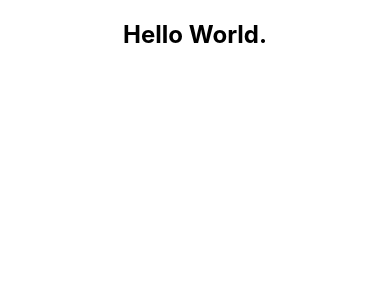
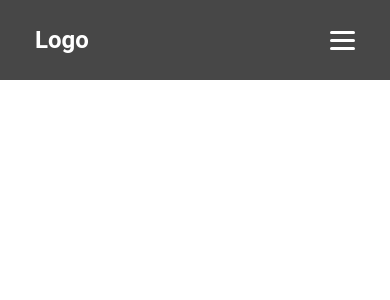
Before and after one commit to Sakamochanq/Sakamochanq.github.io, a React (Create React App) app: page / in a window 390 px wide. Shown: the top 300 px of the page. Built offline with nearby package versions, Linux system fonts and the light colour scheme.

Commit message:
feat: Headerの作成

```diff
--- a/src/App.css
+++ b/src/App.css
@@ -1,3 +1,11 @@
-.App {
-  text-align: center;
+* {
+  box-sizing: border-box;
+  margin: 0;
+  padding: 0;
 }
+
+body {
+  font-family: 'Roboto', sans-serif;
+  user-select: none;
+  color: #474747;
+}
--- a/src/App.js
+++ b/src/App.js
@@ -1,9 +1,10 @@
 import './App.css';
+import Header from './components/Header/Header';
 
 function App() {
   return (
     <div className="App">
-      <h2>Hello World.</h2>
+      <Header />
     </div>
   );
 }
--- /dev/null
+++ b/src/components/Header/Header.css
@@ -0,0 +1,58 @@
+header {
+    background-color: #474747;
+    align-items: center;
+    height: 80px;
+    color: #FFFFFF;
+    display: flex;
+}
+
+/* Hamburger menu */
+.menu-button {
+    display: none;
+    background: none;
+    border: none;
+    cursor: pointer;
+    margin-right: 35px;
+}
+.menu-button:hover {
+    opacity: 0.7;
+}
+@media (max-width: 768px) {
+    .menu {
+        display: none;
+    }
+    .menu-button {
+        display: block;
+    }
+}
+.menu-button span {
+    display: block;
+    border-radius: 20px;
+    width: 25px;
+    height: 3px;
+    background-color: #ffffff;
+    margin: 5px 0;
+    transition: 0.4s;
+}
+/* Hunburger menu end */
+
+.nav-logo {
+    margin: 0px auto 0px 35px;
+    font-size: 1.5em;
+}
+
+.menu-item {
+    list-style: none;
+    display: inline-block;
+    padding: 0px 30px 0px 30px;
+}
+
+.menu-item a {
+    color: #FFFFFF;
+    text-decoration: none;
+    height: 100%;
+}
+.menu-item a:hover {
+    color: #999999;
+    transition: ease-in-out 0.3s;
+}
--- /dev/null
+++ b/src/components/Header/Header.js
@@ -0,0 +1,22 @@
+import React from 'react'
+import './Header.css'
+
+export const Header = () => {
+  return (
+    <header>
+        <h1 className='nav-logo'>Logo</h1>
+        <button className="menu-button">
+          <span></span><span></span><span></span>
+        </button>
+        <nav>
+            <ul className='menu'>
+                <li className='menu-item'><a href="#">Home</a></li>
+                <li className='menu-item'><a href="#">About</a></li>
+                <li className='menu-item'><a href="#">Work</a></li>
+            </ul>
+        </nav>
+    </header>
+  )
+
+}
+export default Header
```
